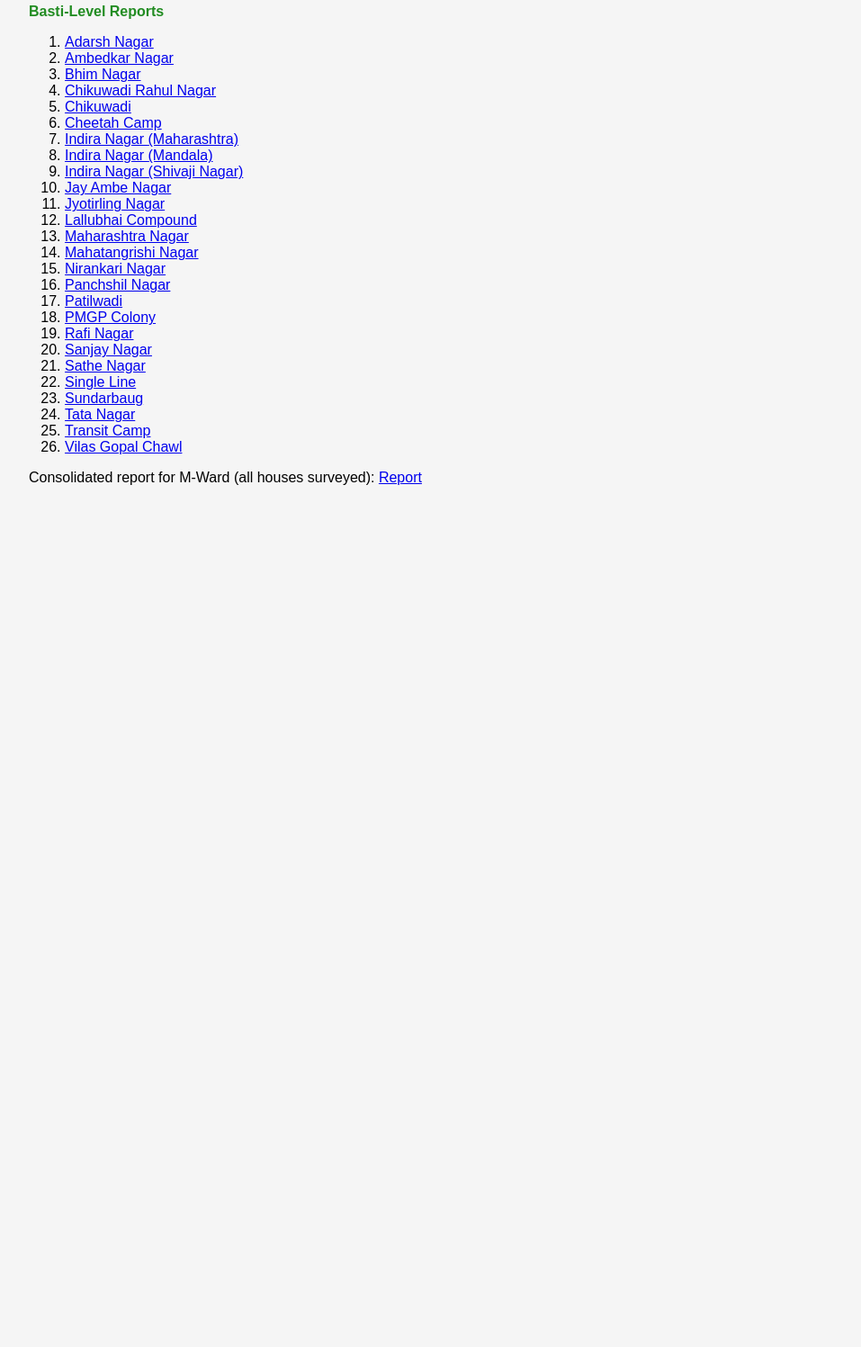
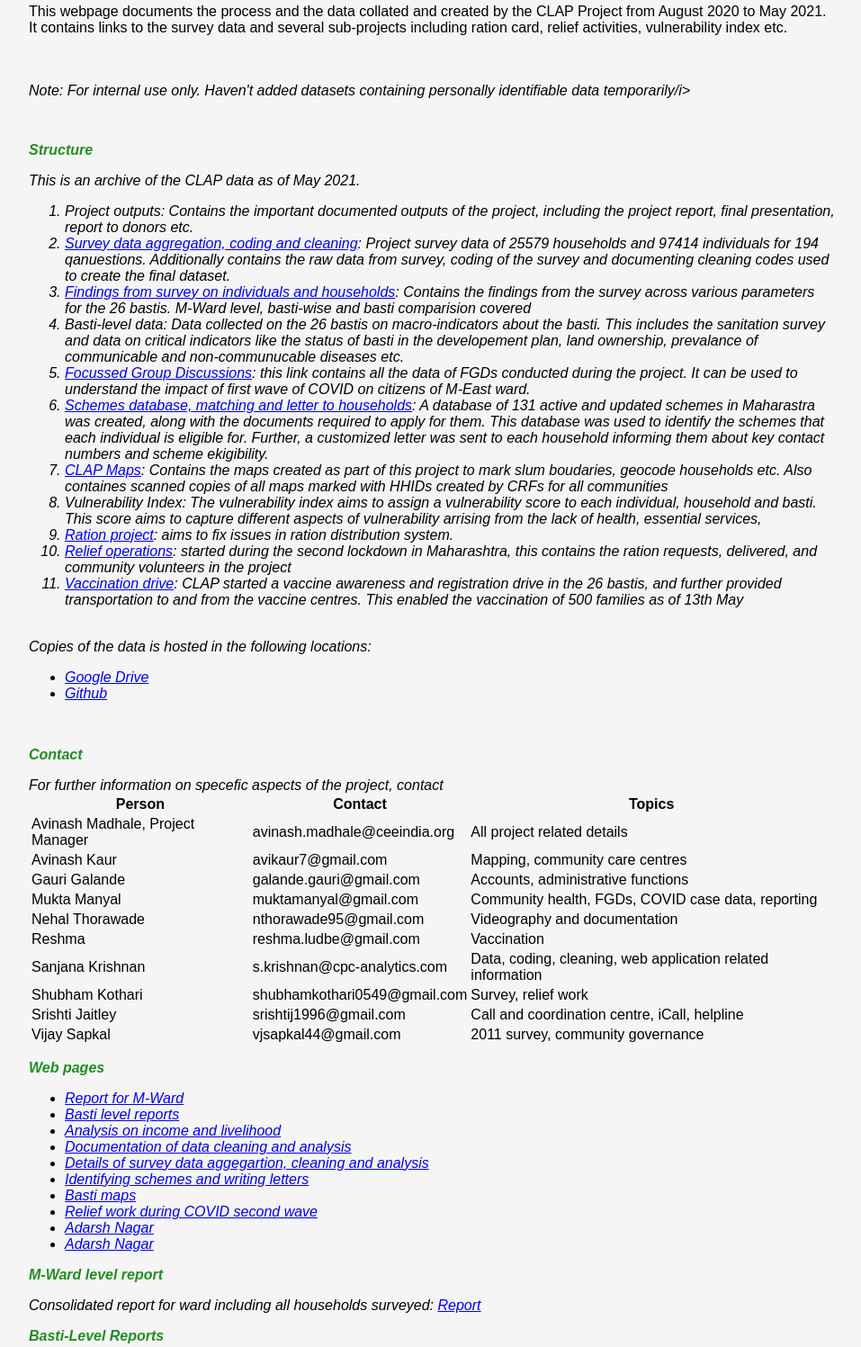
Before and after one commit to sanjanakrishnan/TISS-CLAP, a plain HTML site: page index.html in a window 1280 px wide. Shown: the part 407-1904 px from the top of the page at 90% size, without its empty margins (160-1117 px from the left). Before the commit the page ends 963 px from the top, so only its background shows below. Drawn offline with Linux system fonts and the light colour scheme.

Commit message:
Add files via upload

```diff
--- a/index.html
+++ b/index.html
@@ -32,6 +32,10 @@ h2 {
   font-size: 1em;
 }
 
+html {
+  scroll-behavior: smooth;
+}
+
 </style>
 
 
@@ -45,38 +49,154 @@ h2 {
 <h2>About the Project</h2>
 <p>CLAP proposes a community led approach that addresses the vulnerabilities of people in informal settlements, educates them to move away from the fear and stigma surrounding COVID and empowers them to cope with it through an effective primary level redressal, thereby reducing the mortality among the positive cases is thus considered necessary. Piloting such a model in a large informal settlement in Mumbai will be a learning site for other cities with informal settlement populations.</p>
 
+<p>This webpage documents the process and the data collated and created by the CLAP Project from August 2020 to May 2021. It contains links to the survey data and several sub-projects including ration card, relief activities, vulnerability index etc.</p>
 
-<h2>Basti-Level Reports</h2>
+<br><br>
+<i>Note: For internal use only. Haven't added datasets containing personally identifiable data temporarily/i></p>
+<br>
+
+<h2>Structure</h2>
+<p>This is an archive of the CLAP data as of May 2021.</p>
+<ol>
+<li>Project outputs: Contains the important documented outputs of the project, including the project report, final presentation, report to donors etc.</li>
+<li><a href="survey_details.html">Survey data aggregation, coding and cleaning</a>: Project survey data of 25579 households and 97414 individuals for 194 qanuestions. Additionally contains the raw data from survey, coding of the survey and documenting cleaning codes used to create the final dataset. </li>
+<li><a href="survey_findings.html">Findings from survey on individuals and households</a>: Contains the findings from the survey across various parameters for the 26 bastis. M-Ward level, basti-wise and basti comparision covered</li>
+<li>Basti-level data: Data collected on the 26 bastis on macro-indicators about the basti. This includes the sanitation survey and data on critical indicators like the status of basti in the developement plan, land ownership, prevalance of communicable and non-communucable diseases etc.</li>
+<li><a href="https://drive.google.com/file/d/1RSkI_ZjpSKBePyDbGRje1rX3QG9INbyy/view?usp=sharing">Focussed Group Discussions</a>: this link contains all the data of FGDs conducted during the project. It can be used to understand the impact of first wave of COVID on citizens of M-East ward.</li>
+<li><a href="schemes_letter.html">Schemes database, matching and letter to households</a>: A database of 131 active and updated schemes in Maharastra was created, along with the documents required to apply for them. This database was used to identify the schemes that each individual is eligible for. Further, a customized letter was sent to each household informing them about key contact numbers and scheme ekigibility.</li>
+<li><a href="clap_maps.html">CLAP Maps</a>: Contains the maps created as part of this project to mark slum boudaries, geocode households etc. Also containes scanned copies of all maps marked with HHIDs created by CRFs for all communities</li>
+<li>Vulnerability Index: The vulnerability index aims to assign a vulnerability score to each individual, household and basti. This score aims to capture different aspects of vulnerability arrising from the lack of health, essential services, </li>
+<li><a href="ration_pilot.html">Ration project</a>: aims to fix issues in ration distribution system. </li>
+<li><a href="relief.html">Relief operations</a>: started during the second lockdown in Maharashtra, this contains the ration requests, delivered, and community volunteers in the project</li>
+<li><a href="vaccination.html">Vaccination drive</a>: CLAP started a vaccine awareness and registration drive in the 26 bastis, and further provided transportation to and from the vaccine centres. This enabled the vaccination of 500 families as of 13th May</li>
+</ol>
+
+
+<p>
+<br>
+Copies of the data is hosted in the following locations:
+<ul>
+<li> <a href="https://drive.google.com/drive/folders/1kRJRtIJ6skt_jtMZL1Y4_5RBTlhPcoH1?usp=sharing">Google Drive</a></li>
+<li> <a href="https://github.com/sanjanakrishnan/TISS-CLAP.html">Github</a></li>
+</ul>
+<br>
+</p>
+
+<h2>Contact</h2>
+<p>For further information on specefic aspects of the project, contact
+<table>
+        <thead>
+            <tr>
+                <th>Person</th>
+                <th>Contact</th>
+				<th>Topics</th>
+            </tr>
+        </thead>
+        <tbody>
+            <tr>
+                <td>Avinash Madhale, Project Manager</td>
+                <td>avinash.madhale@ceeindia.org</td>
+				<td>All project related details</td>
+            </tr>
+            <tr>
+                <td>Avinash Kaur</td>
+                <td>avikaur7@gmail.com</td>
+				<td>Mapping, community care centres</td>
+            </tr>
+            <tr>
+                <td>Gauri Galande</td>
+                <td>galande.gauri@gmail.com</td>
+				<td>Accounts, administrative functions</td>
+            </tr>
+            <tr>
+                <td>Mukta Manyal</td>
+                <td>muktamanyal@gmail.com</td>
+				<td>Community health, FGDs, COVID case data, reporting</td>
+            </tr>
+            <tr>
+                <td>Nehal Thorawade</td>
+                <td>nthorawade95@gmail.com</td>
+				<td>Videography and documentation</td>
+            </tr>
+            <tr>
+                <td>Reshma</td>
+                <td>reshma.ludbe@gmail.com</td>
+				<td>Vaccination</td>
+            </tr>
+            <tr>
+                <td>Sanjana Krishnan</td>
+                <td>s.krishnan@cpc-analytics.com</td>
+				<td>Data, coding, cleaning, web application related information</td>
+            </tr>
+            <tr>
+                <td>Shubham Kothari</td>
+                <td>shubhamkothari0549@gmail.com</td>
+				<td>Survey, relief work</td>
+            </tr>
+            <tr>
+                <td>Srishti Jaitley</td>
+                <td>srishtij1996@gmail.com</td>
+				<td>Call and coordination centre, iCall, helpline</td>
+            </tr>
+            <tr>
+                <td>Vijay Sapkal</td>
+                <td>vjsapkal44@gmail.com</td>
+				<td>2011 survey, community governance</td>
+            </tr>
+        </tbody>
+    </table>
+</p>
+
+<h2> Web pages </h2>
+<ul>
+  <li><a href="#consolidated">Report for M-Ward</a></li>
+  <li><a href="#reports">Basti level reports</a></li>
+  <li><a href="#income">Analysis on income and livelihood</a></li>
+  <li><a href="documentation.html">Documentation of data cleaning and analysis</a></li><li>
+    <a href="survey_details.html">Details of survey data aggegartion, cleaning and analysis</a></li>
+  <li><a href="schemes_letter.html">Identifying schemes and writing letters</a></li>
+  <li><a href="clap_maps.html">Basti maps</a></li>
+  <li><a href="relief.html">Relief work during COVID second wave</a></li>
+
+  <li><a href="report/Adarsh%20Nagar.html">Adarsh Nagar</a></li>
+  <li><a href="report/Adarsh%20Nagar.html">Adarsh Nagar</a></li>
+</ul>
+
+<h2 id="consolidated">M-Ward level report</h2>
+<p>Consolidated report for ward including all households surveyed: <a href="report/M-Ward-consolidated.html">Report</a></p>
+
+<h2 id="reports">Basti-Level Reports</h2>
 <ol>
 <li><a href="report/Adarsh%20Nagar.html">Adarsh Nagar</a></li>
-<li><a href="http://46.101.238.172/TISS-CLAP/report/Ambedkar%20Nagar.html">Ambedkar Nagar</a></li>
-<li><a href="http://46.101.238.172/TISS-CLAP/report/Bhim%20Nagar.html">Bhim Nagar</a></li>
-<li><a href="http://46.101.238.172/TISS-CLAP/report/Chikuwadi%20Rahul%20Nagar.html">Chikuwadi Rahul Nagar</a></li>
-<li><a href="http://46.101.238.172/TISS-CLAP/report/Chikuwadi.html">Chikuwadi</a></li>
-<li><a href="http://46.101.238.172/TISS-CLAP/report/Cheetah%20Camp.html">Cheetah Camp</a></li>
-<li><a href="http://46.101.238.172/TISS-CLAP/report/Indira%20Nagar%20%28Maharashtra%29.html">Indira Nagar (Maharashtra)</a></li>
-<li><a href="http://46.101.238.172/TISS-CLAP/report/Indira%20Nagar%20%28Mandala%29.html">Indira Nagar (Mandala)</a></li>
-<li><a href="http://46.101.238.172/TISS-CLAP/report/Indira%20Nagar%20%28Shivaji%20Nagar%29.html">Indira Nagar (Shivaji Nagar)</a></li>
-<li><a href="http://46.101.238.172/TISS-CLAP/report/Jay%20Ambe%20Nagar.html">Jay Ambe Nagar</a></li>
-<li><a href="http://46.101.238.172/TISS-CLAP/report/Jyotirling%20Nagar.html">Jyotirling Nagar</a></li>
-<li><a href="http://46.101.238.172/TISS-CLAP/report/Lallubhai%20Compound.html">Lallubhai Compound</a></li>
-<li><a href="http://46.101.238.172/TISS-CLAP/report/Maharashtra%20Nagar.html">Maharashtra Nagar</a></li>
-<li><a href="http://46.101.238.172/TISS-CLAP/report/Mahatangrishi%20Nagar.html">Mahatangrishi Nagar</a></li>
-<li><a href="http://46.101.238.172/TISS-CLAP/report/Nirankari%20Nagar.html">Nirankari Nagar</a></li>
-<li><a href="http://46.101.238.172/TISS-CLAP/report/Panchshil%20Nagar.html">Panchshil Nagar</a></li>
-<li><a href="http://46.101.238.172/TISS-CLAP/report/Patilwadi.html">Patilwadi</a></li>
-<li><a href="http://46.101.238.172/TISS-CLAP/report/PMGP%20Colony.html">PMGP Colony</a></li>
-<li><a href="http://46.101.238.172/TISS-CLAP/report/Rafi%20Nagar-1.html">Rafi Nagar</a></li>
-<li><a href="http://46.101.238.172/TISS-CLAP/report/Sanjay%20Nagar.html">Sanjay Nagar</a></li>
-<li><a href="http://46.101.238.172/TISS-CLAP/report/Sathe%20Nagar.html">Sathe Nagar</a></li>
-<li><a href="http://46.101.238.172/TISS-CLAP/report/Single%20Line.html">Single Line</a></li>
-<li><a href="http://46.101.238.172/TISS-CLAP/report/Sundarbaug.html">Sundarbaug</a></li>
-<li><a href="http://46.101.238.172/TISS-CLAP/report/Tata%20Nagar.html">Tata Nagar</a></li>
-<li><a href="http://46.101.238.172/TISS-CLAP/report/Transit%20Camp.html">Transit Camp</a></li>
-<li><a href="http://46.101.238.172/TISS-CLAP/report/Vilas%20Gopal%20Chawl.html">Vilas Gopal Chawl</a></li>
+<li><a href="report/Ambedkar%20Nagar.html">Ambedkar Nagar</a></li>
+<li><a href="report/Bhim%20Nagar.html">Bhim Nagar</a></li>
+<li><a href="report/Chikuwadi%20Rahul%20Nagar.html">Chikuwadi Rahul Nagar</a></li>
+<li><a href="report/Chikuwadi.html">Chikuwadi</a></li>
+<li><a href="report/Cheetah%20Camp.html">Cheetah Camp</a></li>
+<li><a href="report/Indira%20Nagar%20%28Maharashtra%29.html">Indira Nagar (Maharashtra)</a></li>
+<li><a href="report/Indira%20Nagar%20%28Mandala%29.html">Indira Nagar (Mandala)</a></li>
+<li><a href="report/Indira%20Nagar%20%28Shivaji%20Nagar%29.html">Indira Nagar (Shivaji Nagar)</a></li>
+<li><a href="report/Jay%20Ambe%20Nagar.html">Jay Ambe Nagar</a></li>
+<li><a href="report/Jyotirling%20Nagar.html">Jyotirling Nagar</a></li>
+<li><a href="report/Lallubhai%20Compound.html">Lallubhai Compound</a></li>
+<li><a href="report/Maharashtra%20Nagar.html">Maharashtra Nagar</a></li>
+<li><a href="report/Mahatangrishi%20Nagar.html">Mahatangrishi Nagar</a></li>
+<li><a href="report/Nirankari%20Nagar.html">Nirankari Nagar</a></li>
+<li><a href="report/Panchshil%20Nagar.html">Panchshil Nagar</a></li>
+<li><a href="report/Patilwadi.html">Patilwadi</a></li>
+<li><a href="report/PMGP%20Colony.html">PMGP Colony</a></li>
+<li><a href="report/Rafi%20Nagar-1.html">Rafi Nagar</a></li>
+<li><a href="report/Sanjay%20Nagar.html">Sanjay Nagar</a></li>
+<li><a href="report/Sathe%20Nagar.html">Sathe Nagar</a></li>
+<li><a href="report/Single%20Line.html">Single Line</a></li>
+<li><a href="report/Sundarbaug.html">Sundarbaug</a></li>
+<li><a href="report/Tata%20Nagar.html">Tata Nagar</a></li>
+<li><a href="report/Transit%20Camp.html">Transit Camp</a></li>
+<li><a href="report/Vilas%20Gopal%20Chawl.html">Vilas Gopal Chawl</a></li>
 </ol>
 
-<p>Consolidated report for M-Ward (all houses surveyed): <a href="http://46.101.238.172/TISS-CLAP/report/M-Ward-consolidated.html">Report</a></p>
+<h2 id="income">Income analysis report</h2>
+<p>Analysis of income and livelihood: <a href="report/income.html">Report</a></p>
 
 </body>
 
```
